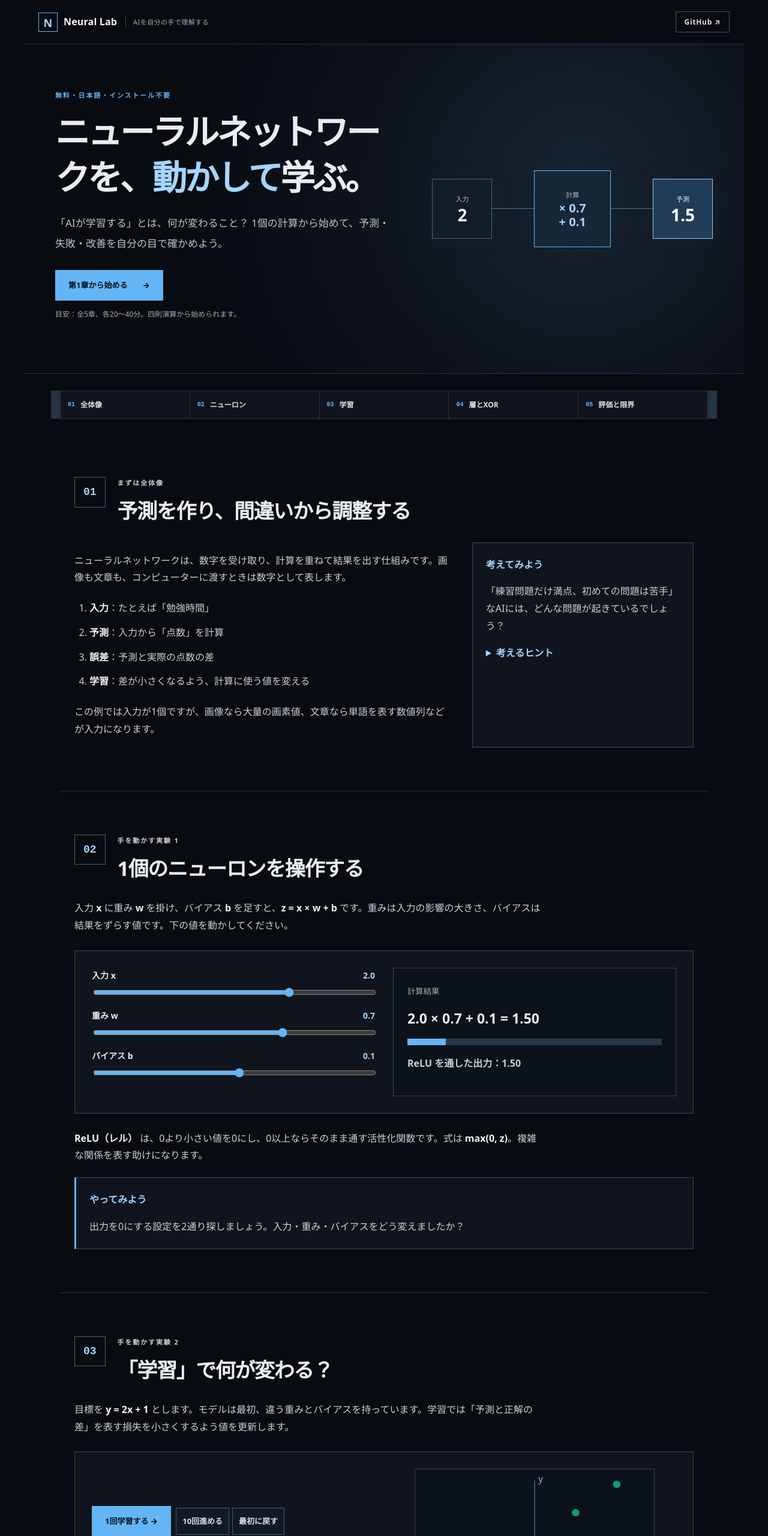
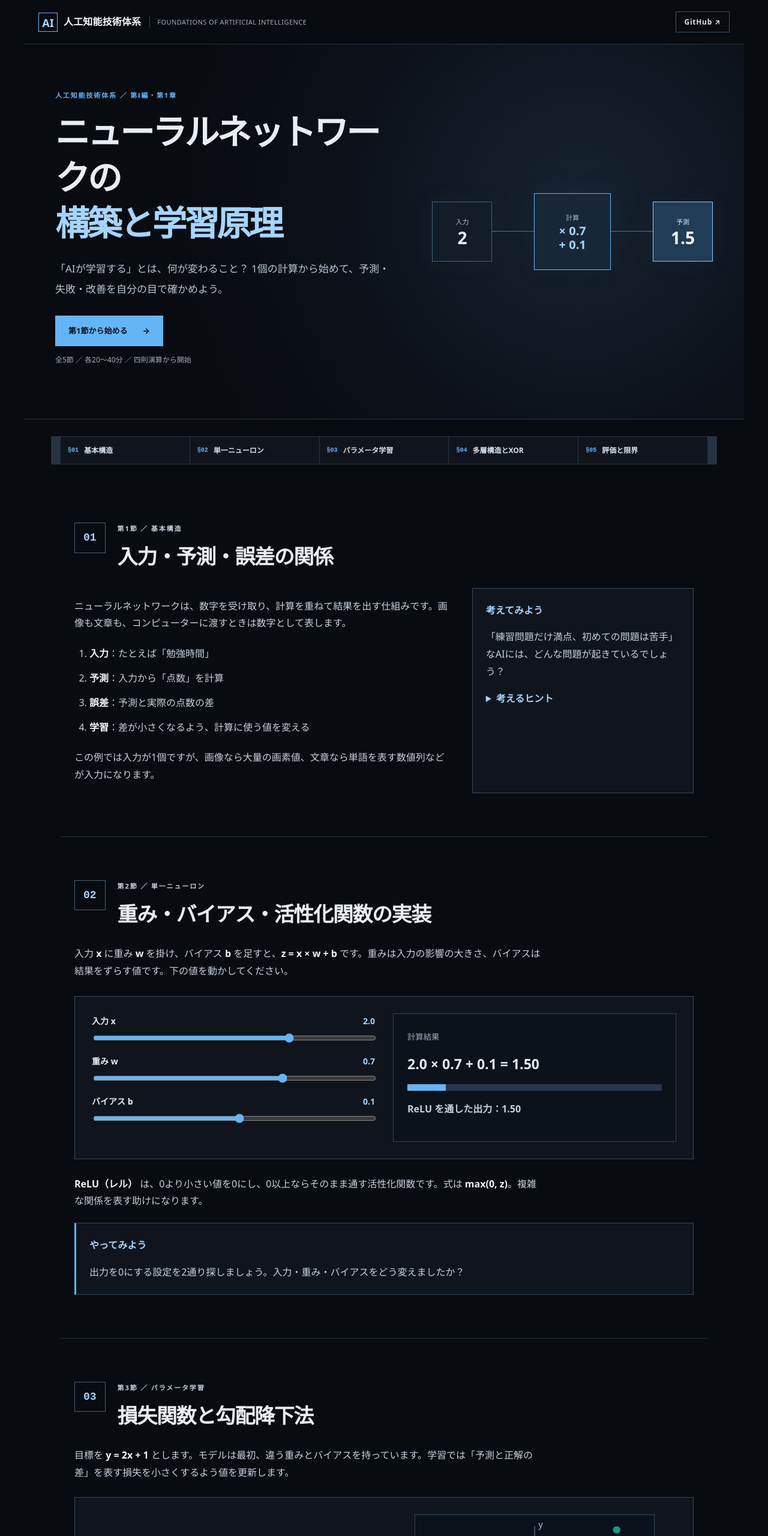
Before and after one commit to so10102020/ai-neural-network-course, a plain HTML site: page docs/index.html in a window 1280 px wide. Shown: the top 2560 px of the page at 60% size. Drawn offline with Linux system fonts and the light colour scheme.

Commit message:
Give the course a formal series and chapter title

```diff
--- a/docs/index.html
+++ b/docs/index.html
@@ -4,21 +4,21 @@
   <meta charset="utf-8">
   <meta name="viewport" content="width=device-width, initial-scale=1">
   <meta name="description" content="中高生から始められるニューラルネットワークの無料日本語教材。重みを動かし、学習を観察しよう。">
-  <title>ニューラルネットワークを、動かして学ぶ</title>
+  <title>第Ⅰ編 第1章｜ニューラルネットワークの構築と学習原理｜人工知能技術体系</title>
   <link rel="stylesheet" href="style.css?v=2">
 </head>
 <body>
   <a class="skip" href="#main">本文へ移動</a>
-  <header class="site-header"><a class="wordmark" href="#top"><span class="mark">N</span> Neural Lab <small>AIを自分の手で理解する</small></a><a class="github" href="https://github.com/so10102020/ai-neural-network-course">GitHub ↗</a></header>
+  <header class="site-header"><a class="wordmark" href="#top"><span class="mark">AI</span> 人工知能技術体系 <small>FOUNDATIONS OF ARTIFICIAL INTELLIGENCE</small></a><a class="github" href="https://github.com/so10102020/ai-neural-network-course">GitHub ↗</a></header>
   <main id="main">
-    <section class="hero" id="top"><div class="hero-text"><p class="eyebrow">無料・日本語・インストール不要</p><h1>ニューラルネットワークを、<em>動かして</em>学ぶ。</h1><p class="lead">「AIが学習する」とは、何が変わること？ 1個の計算から始めて、予測・失敗・改善を自分の目で確かめよう。</p><a class="button" href="#chapter1">第1章から始める <span>→</span></a><p class="hero-note">目安：全5章、各20〜40分。四則演算から始められます。</p></div><div class="hero-visual" aria-label="入力が重みを通って予測に変わる模式図"><div class="signal"><span>入力</span><b>2</b></div><div class="connector"></div><div class="signal core"><span>計算</span><b>× 0.7<br>+ 0.1</b></div><div class="connector"></div><div class="signal output"><span>予測</span><b>1.5</b></div></div></section>
-    <nav class="chapters" aria-label="章一覧"><a href="#chapter1"><small>01</small>全体像</a><a href="#chapter2"><small>02</small>ニューロン</a><a href="#chapter3"><small>03</small>学習</a><a href="#chapter4"><small>04</small>層とXOR</a><a href="#chapter5"><small>05</small>評価と限界</a></nav>
-    <section class="lesson" id="chapter1"><div class="lesson-head"><span class="number">01</span><div><p class="eyebrow">まずは全体像</p><h2>予測を作り、間違いから調整する</h2></div></div><div class="lesson-grid"><div><p>ニューラルネットワークは、数字を受け取り、計算を重ねて結果を出す仕組みです。画像も文章も、コンピューターに渡すときは数字として表します。</p><ol class="steps"><li><b>入力</b>：たとえば「勉強時間」</li><li><b>予測</b>：入力から「点数」を計算</li><li><b>誤差</b>：予測と実際の点数の差</li><li><b>学習</b>：差が小さくなるよう、計算に使う値を変える</li></ol><p>この例では入力が1個ですが、画像なら大量の画素値、文章なら単語を表す数値列などが入力になります。</p></div><aside class="thought"><b>考えてみよう</b><p>「練習問題だけ満点、初めての問題は苦手」なAIには、どんな問題が起きているでしょう？</p><details><summary>考えるヒント</summary><p>練習問題を覚えたことと、初めての問題にも使える規則を学んだことは違います。第5章で確かめます。</p></details></aside></div></section>
-    <section class="lesson" id="chapter2"><div class="lesson-head"><span class="number">02</span><div><p class="eyebrow">手を動かす実験 1</p><h2>1個のニューロンを操作する</h2></div></div><p>入力 <b>x</b> に重み <b>w</b> を掛け、バイアス <b>b</b> を足すと、<b>z = x × w + b</b> です。重みは入力の影響の大きさ、バイアスは結果をずらす値です。下の値を動かしてください。</p><div class="lab"><div class="controls"><label>入力 x <output id="x-value">2.0</output><input id="x" type="range" min="-5" max="5" step="0.1" value="2"></label><label>重み w <output id="w-value">0.7</output><input id="w" type="range" min="-2" max="2" step="0.1" value="0.7"></label><label>バイアス b <output id="b-value">0.1</output><input id="b" type="range" min="-3" max="3" step="0.1" value="0.1"></label></div><div class="result" aria-live="polite"><small>計算結果</small><strong id="formula">2.0 × 0.7 + 0.1 = 1.5</strong><div class="meter"><span id="meter"></span></div><p id="activation">ReLU を通した出力：1.5</p></div></div><p><b>ReLU（レル）</b> は、0より小さい値を0にし、0以上ならそのまま通す活性化関数です。式は <b>max(0, z)</b>。複雑な関係を表す助けになります。</p><div class="task"><b>やってみよう</b><p>出力を0にする設定を2通り探しましょう。入力・重み・バイアスをどう変えましたか？</p></div></section>
-    <section class="lesson" id="chapter3"><div class="lesson-head"><span class="number">03</span><div><p class="eyebrow">手を動かす実験 2</p><h2>「学習」で何が変わる？</h2></div></div><p>目標を <b>y = 2x + 1</b> とします。モデルは最初、違う重みとバイアスを持っています。学習では「予測と正解の差」を表す損失を小さくするよう値を更新します。</p><div class="lab training"><div><button class="button" id="train-step" type="button">1回学習する →</button><button class="quiet-button" id="train-ten" type="button">10回進める</button><button class="quiet-button" id="train-reset" type="button">最初に戻す</button><p class="mono" id="train-params">重み w = 0.00 / バイアス b = 0.00</p><p id="train-loss">平均二乗誤差（MSE） = 0.000</p><p class="caption">点は x = −2, −1, 0, 1, 2 の5件。1回ごとに5件すべてを使います。</p></div><div><svg id="train-chart" viewBox="0 0 320 230" role="img" aria-label="正解と予測の線を比べるグラフ"></svg><div class="legend"><span class="target">● 正解</span><span class="prediction">━ 予測</span></div></div></div><p><b>MSE</b> は各予測の「差の2乗」の平均です。学習率は1回で値をどれくらい動かすかを決めます。この実験では学習率0.05の勾配降下法を使います。</p><div class="task"><b>考えてみよう</b><p>10回進めたとき、重み・バイアス・MSEはどう変化しましたか？「学習は答えを保存すること」という説明は正確でしょうか？</p></div></section>
-    <section class="lesson" id="chapter4"><div class="lesson-head"><span class="number">04</span><div><p class="eyebrow">少し進んだ内容</p><h2>層を重ねる理由を、XORで知る</h2></div></div><p>1個のニューロンは、入力を1本の直線で分けるような判定が得意です。しかし、次の XOR（どちらか一方だけ1なら1）は、1本の直線では分けられません。</p><div class="table-wrap"><table><thead><tr><th>入力 A</th><th>入力 B</th><th>正解</th></tr></thead><tbody><tr><td>0</td><td>0</td><td>0</td></tr><tr><td>0</td><td>1</td><td>1</td></tr><tr><td>1</td><td>0</td><td>1</td></tr><tr><td>1</td><td>1</td><td>0</td></tr></tbody></table></div><p>入力と出力の間に<b>隠れ層</b>を置くと、途中で複数の特徴を作れます。たとえば「AかBの少なくとも一方が1」と「AとBが両方1」を組み合わせれば XOR を表せます。実際に学習させるコードは <a href="https://github.com/so10102020/ai-neural-network-course/blob/main/exercises/03_xor.py">Python演習 03</a> にあります。</p><div class="task"><b>考えてみよう</b><p>入力が (1, 1) のとき、なぜ出力は0でしょう？ 2つの途中の特徴を使って説明してみましょう。</p></div></section>
-    <section class="lesson" id="chapter5"><div class="lesson-head"><span class="number">05</span><div><p class="eyebrow">作ったあとが大切</p><h2>本当に使えるかを確かめる</h2></div></div><div class="lesson-grid"><div><p>学習に使ったデータだけで成績を出すと、実力を見誤ることがあります。<b>訓練用データ</b>で値を調整し、<b>テスト用データ</b>で初めての入力に通用するか確かめます。</p><p>誤答を1件ずつ見て、入力の偏り、正解ラベルの誤り、現実と違う条件がないか調べます。データが偏れば、モデルの判断も偏り得ます。</p><p>例：明るい場所の写真だけで学習した姿勢推定モデルは、暗い場所でうまく動かないかもしれません。「正解率90%」だけでなく、<b>どんなデータで測った90%か</b>を残しましょう。</p></div><aside class="thought"><b>最終ミッション</b><p>身近な予測問題を1つ考え、①入力 ②正解 ③訓練用とテスト用の分け方 ④失敗しそうな条件を書いてみましょう。</p></aside></div><div class="finish"><h3>次はコードで作ってみよう。</h3><p>ブラウザの実験を終えたら、Pythonの3つのファイルで計算を再現できます。</p><a class="button" href="https://github.com/so10102020/ai-neural-network-course#python-演習">Python演習を見る →</a></div></section>
-  </main><footer><p>Neural Lab · 小さく作って、確かめて、説明する。</p><p><a href="https://github.com/so10102020/ai-neural-network-course">教材のソースを見る</a> · <a href="https://github.com/so10102020/ai-neural-network-course/issues">誤りを報告する</a></p></footer>
+    <section class="hero" id="top"><div class="hero-text"><p class="eyebrow">人工知能技術体系 ／ 第Ⅰ編・第1章</p><h1>ニューラルネットワークの<br><em>構築と学習原理</em></h1><p class="lead">「AIが学習する」とは、何が変わること？ 1個の計算から始めて、予測・失敗・改善を自分の目で確かめよう。</p><a class="button" href="#chapter1">第1節から始める <span>→</span></a><p class="hero-note">全5節 ／ 各20〜40分 ／ 四則演算から開始</p></div><div class="hero-visual" aria-label="入力が重みを通って予測に変わる模式図"><div class="signal"><span>入力</span><b>2</b></div><div class="connector"></div><div class="signal core"><span>計算</span><b>× 0.7<br>+ 0.1</b></div><div class="connector"></div><div class="signal output"><span>予測</span><b>1.5</b></div></div></section>
+    <nav class="chapters" aria-label="章一覧"><a href="#chapter1"><small>§01</small>基本構造</a><a href="#chapter2"><small>§02</small>単一ニューロン</a><a href="#chapter3"><small>§03</small>パラメータ学習</a><a href="#chapter4"><small>§04</small>多層構造とXOR</a><a href="#chapter5"><small>§05</small>評価と限界</a></nav>
+    <section class="lesson" id="chapter1"><div class="lesson-head"><span class="number">01</span><div><p class="eyebrow">第1節 ／ 基本構造</p><h2>入力・予測・誤差の関係</h2></div></div><div class="lesson-grid"><div><p>ニューラルネットワークは、数字を受け取り、計算を重ねて結果を出す仕組みです。画像も文章も、コンピューターに渡すときは数字として表します。</p><ol class="steps"><li><b>入力</b>：たとえば「勉強時間」</li><li><b>予測</b>：入力から「点数」を計算</li><li><b>誤差</b>：予測と実際の点数の差</li><li><b>学習</b>：差が小さくなるよう、計算に使う値を変える</li></ol><p>この例では入力が1個ですが、画像なら大量の画素値、文章なら単語を表す数値列などが入力になります。</p></div><aside class="thought"><b>考えてみよう</b><p>「練習問題だけ満点、初めての問題は苦手」なAIには、どんな問題が起きているでしょう？</p><details><summary>考えるヒント</summary><p>練習問題を覚えたことと、初めての問題にも使える規則を学んだことは違います。第5節で確かめます。</p></details></aside></div></section>
+    <section class="lesson" id="chapter2"><div class="lesson-head"><span class="number">02</span><div><p class="eyebrow">第2節 ／ 単一ニューロン</p><h2>重み・バイアス・活性化関数の実装</h2></div></div><p>入力 <b>x</b> に重み <b>w</b> を掛け、バイアス <b>b</b> を足すと、<b>z = x × w + b</b> です。重みは入力の影響の大きさ、バイアスは結果をずらす値です。下の値を動かしてください。</p><div class="lab"><div class="controls"><label>入力 x <output id="x-value">2.0</output><input id="x" type="range" min="-5" max="5" step="0.1" value="2"></label><label>重み w <output id="w-value">0.7</output><input id="w" type="range" min="-2" max="2" step="0.1" value="0.7"></label><label>バイアス b <output id="b-value">0.1</output><input id="b" type="range" min="-3" max="3" step="0.1" value="0.1"></label></div><div class="result" aria-live="polite"><small>計算結果</small><strong id="formula">2.0 × 0.7 + 0.1 = 1.5</strong><div class="meter"><span id="meter"></span></div><p id="activation">ReLU を通した出力：1.5</p></div></div><p><b>ReLU（レル）</b> は、0より小さい値を0にし、0以上ならそのまま通す活性化関数です。式は <b>max(0, z)</b>。複雑な関係を表す助けになります。</p><div class="task"><b>やってみよう</b><p>出力を0にする設定を2通り探しましょう。入力・重み・バイアスをどう変えましたか？</p></div></section>
+    <section class="lesson" id="chapter3"><div class="lesson-head"><span class="number">03</span><div><p class="eyebrow">第3節 ／ パラメータ学習</p><h2>損失関数と勾配降下法</h2></div></div><p>目標を <b>y = 2x + 1</b> とします。モデルは最初、違う重みとバイアスを持っています。学習では「予測と正解の差」を表す損失を小さくするよう値を更新します。</p><div class="lab training"><div><button class="button" id="train-step" type="button">1回学習する →</button><button class="quiet-button" id="train-ten" type="button">10回進める</button><button class="quiet-button" id="train-reset" type="button">最初に戻す</button><p class="mono" id="train-params">重み w = 0.00 / バイアス b = 0.00</p><p id="train-loss">平均二乗誤差（MSE） = 0.000</p><p class="caption">点は x = −2, −1, 0, 1, 2 の5件。1回ごとに5件すべてを使います。</p></div><div><svg id="train-chart" viewBox="0 0 320 230" role="img" aria-label="正解と予測の線を比べるグラフ"></svg><div class="legend"><span class="target">● 正解</span><span class="prediction">━ 予測</span></div></div></div><p><b>MSE</b> は各予測の「差の2乗」の平均です。学習率は1回で値をどれくらい動かすかを決めます。この実験では学習率0.05の勾配降下法を使います。</p><div class="task"><b>考えてみよう</b><p>10回進めたとき、重み・バイアス・MSEはどう変化しましたか？「学習は答えを保存すること」という説明は正確でしょうか？</p></div></section>
+    <section class="lesson" id="chapter4"><div class="lesson-head"><span class="number">04</span><div><p class="eyebrow">第4節 ／ 多層構造</p><h2>隠れ層の構築とXOR問題</h2></div></div><p>1個のニューロンは、入力を1本の直線で分けるような判定が得意です。しかし、次の XOR（どちらか一方だけ1なら1）は、1本の直線では分けられません。</p><div class="table-wrap"><table><thead><tr><th>入力 A</th><th>入力 B</th><th>正解</th></tr></thead><tbody><tr><td>0</td><td>0</td><td>0</td></tr><tr><td>0</td><td>1</td><td>1</td></tr><tr><td>1</td><td>0</td><td>1</td></tr><tr><td>1</td><td>1</td><td>0</td></tr></tbody></table></div><p>入力と出力の間に<b>隠れ層</b>を置くと、途中で複数の特徴を作れます。たとえば「AかBの少なくとも一方が1」と「AとBが両方1」を組み合わせれば XOR を表せます。実際に学習させるコードは <a href="https://github.com/so10102020/ai-neural-network-course/blob/main/exercises/03_xor.py">Python演習 03</a> にあります。</p><div class="task"><b>考えてみよう</b><p>入力が (1, 1) のとき、なぜ出力は0でしょう？ 2つの途中の特徴を使って説明してみましょう。</p></div></section>
+    <section class="lesson" id="chapter5"><div class="lesson-head"><span class="number">05</span><div><p class="eyebrow">第5節 ／ モデル評価</p><h2>汎化性能の検証と適用上の限界</h2></div></div><div class="lesson-grid"><div><p>学習に使ったデータだけで成績を出すと、実力を見誤ることがあります。<b>訓練用データ</b>で値を調整し、<b>テスト用データ</b>で初めての入力に通用するか確かめます。</p><p>誤答を1件ずつ見て、入力の偏り、正解ラベルの誤り、現実と違う条件がないか調べます。データが偏れば、モデルの判断も偏り得ます。</p><p>例：明るい場所の写真だけで学習した姿勢推定モデルは、暗い場所でうまく動かないかもしれません。「正解率90%」だけでなく、<b>どんなデータで測った90%か</b>を残しましょう。</p></div><aside class="thought"><b>最終ミッション</b><p>身近な予測問題を1つ考え、①入力 ②正解 ③訓練用とテスト用の分け方 ④失敗しそうな条件を書いてみましょう。</p></aside></div><div class="finish"><h3>次はコードで作ってみよう。</h3><p>ブラウザの実験を終えたら、Pythonの3つのファイルで計算を再現できます。</p><a class="button" href="https://github.com/so10102020/ai-neural-network-course#python-演習">Python演習を見る →</a></div></section>
+  </main><footer><p>人工知能技術体系 · 第Ⅰ編 第1章</p><p><a href="https://github.com/so10102020/ai-neural-network-course">教材のソースを見る</a> · <a href="https://github.com/so10102020/ai-neural-network-course/issues">誤りを報告する</a></p></footer>
   <script src="app.js" defer></script>
 </body>
 </html>
```
Also changed, not shown: 1 other file.
